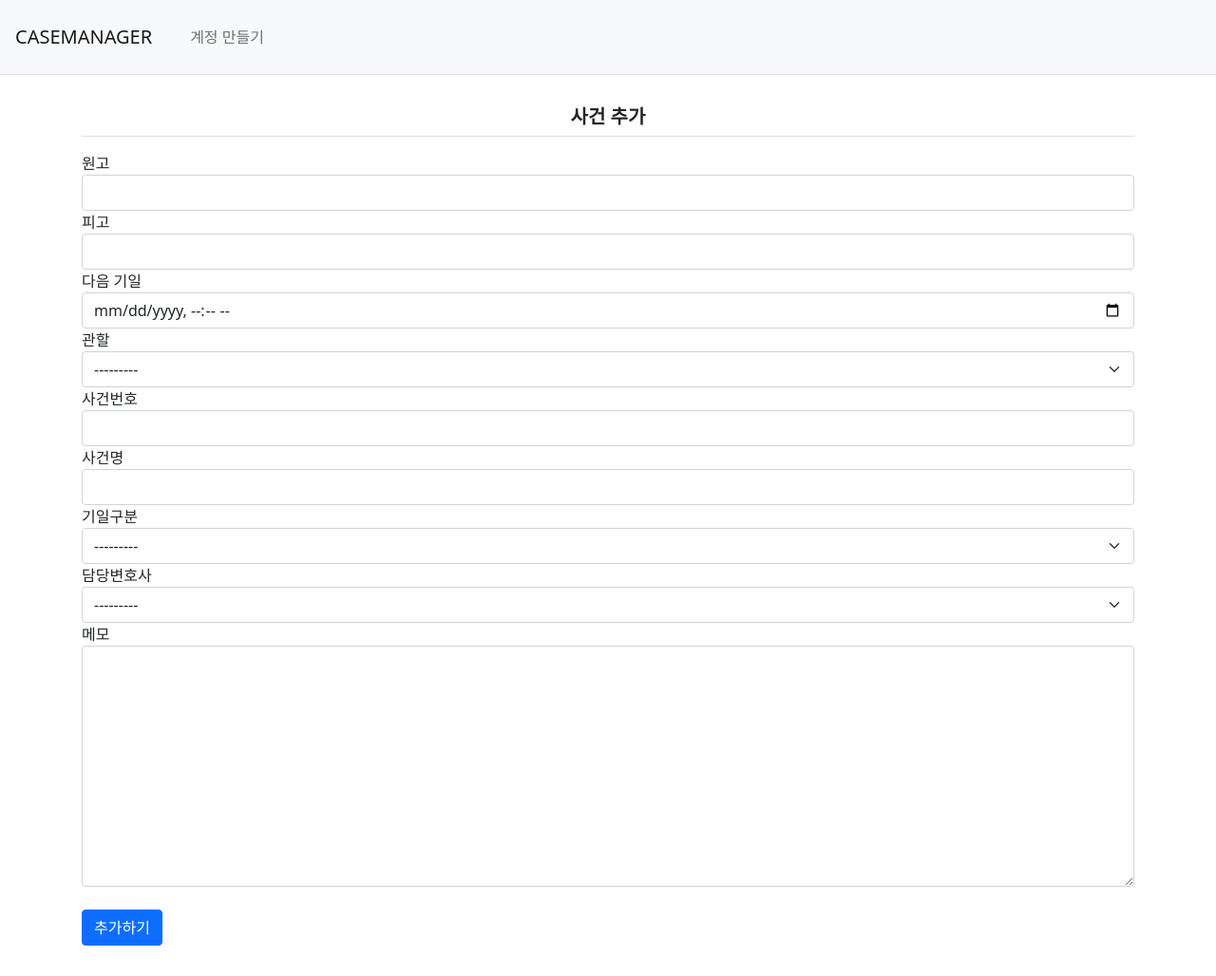
After one commit to sysyaaa/casemanager, a Django app: page /case/add/ in a window 1280 px wide. The commit adds this page. Shown: the whole page at 95% size. Run offline with Django 4.2, Linux system fonts and the light colour scheme; some libraries are stand-ins or nearby versions.

Commit message:
case add function
case add function

```diff
--- /dev/null
+++ b/cases/forms.py
@@ -0,0 +1,34 @@
+from django import forms
+from django.forms import widgets
+from .models import Case
+
+
+class CaseAddForm(forms.ModelForm):
+    class Meta:
+        model = Case
+        fields = [
+            "plaintiff_name",
+            "defendant_name",
+            "court_datetime",
+            "court_location",
+            "case_num",
+            "case_name",
+            "casedate_type",
+            "case_attorney",
+            "memo",
+        ]
+        # widgets = {
+        #     "plaintiff_name": forms.TextInput(attrs={"class": "form-control"}),
+        #     "defendant_name": forms.TextInput(attrs={"class": "form-control"}),
+        #     "court_datetime": widgets.DateTimeInput(
+        #         attrs={"type": "datetime-local", "class": "form-control"}
+        #     ),
+        #     "court_location": forms.Select(attrs={"class": "form-select"}),
+        #     "case_num": forms.TextInput(
+        #         attrs={"class": "form-control", "placeholder": "예: 2000가합1234"}
+        #     ),
+        #     "case_name": forms.TextInput(attrs={"class": "form-control"}),
+        #     "casedate_type": forms.Select(attrs={"class": "form-select"}),
+        #     "case_attorney": forms.Select(attrs={"class": "form-select"}),
+        #     "memo": forms.Textarea(attrs={"class": "form-control", "rows": 10}),
+        # }
--- a/cases/models.py
+++ b/cases/models.py
@@ -40,5 +40,7 @@ class Case(core_models.TimeStampedModel):
     )
     memo = models.TextField(verbose_name="메모", blank=True)
 
+    modify_date = models.DateTimeField(null=True, blank=True)
+
     def __str__(self):
         return f"{self.case_num} / {self. plaintiff_name} - {self.defendant_name}"
--- a/cases/urls.py
+++ b/cases/urls.py
@@ -6,4 +6,5 @@ app_name = "cases"
 urlpatterns = [
     path("", views.all_cases, name="all_cases"),
     path("<int:pk>/", views.detail, name="case_detail"),
+    path("add/", views.case_add, name="case_add"),
 ]
--- a/cases/views.py
+++ b/cases/views.py
@@ -1,4 +1,5 @@
-from django.shortcuts import render, get_object_or_404
+from django.shortcuts import render, get_object_or_404, redirect
+from .forms import CaseAddForm
 from .models import Case
 
 
@@ -21,8 +22,23 @@ def all_cases(request):
     context = {"data": data}
     return render(request, "cases/case_list.html", context)
 
+
 def detail(request, pk):
     """사건 내용 출력"""
     case = get_object_or_404(Case, pk=pk)
     context = {"case": case}
     return render(request, "cases/case_detail.html", context)
+
+
+def case_add(request):
+    """사건 추가"""
+
+    if request.method == "POST":
+        form = CaseAddForm(request.POST)
+        if form.is_valid():
+            form.save()
+            return redirect("cases:all_cases")
+    else:
+        form = CaseAddForm()
+
+    return render(request, "cases/case_add.html", {"form": form})
--- a/templates/base.html
+++ b/templates/base.html
@@ -13,6 +13,17 @@
 <body>
     <header>
         {% include "partial/nav.html" %}
+        {% block addcase_search_bar %}
+            <nav class="navbar me-auto navbar-light bg-light border-bottom" style="background-color: #DCFDFF;">
+            {% if user.is_authenticated %}
+                <a class="btn btn-primary" href="{% url "cases:case_add" %}" role="button"> 사건 추가 </a>
+                <form class="d-flex">
+                    <input class="form-control me-2" type="search" placeholder="Search" aria-label="Search">
+                    <button class="btn btn-outline-dark" type="submit"> Search </button>
+                </form>
+             {% endif %}
+            </nav>
+        {% endblock addcase_search_bar %}
     </header>
     {% block content %}{% endblock %}
 </body>
--- /dev/null
+++ b/templates/cases/case_add.html
@@ -0,0 +1,75 @@
+{% extends "base.html" %}
+
+{% block page_title %}사건 추가{% endblock page_title %}
+
+{% block addcase_search_bar %}{% endblock addcase_search_bar %}
+
+
+{% block content %}
+    <div class="container p-3 float-left">
+        <h5 class = "my-3 border-bottom pb-2 text-center"><strong>사건 추가</strong></h5>
+        <form method="post" class="post-form my-3">
+            {% csrf_token %}
+
+            {% if form.errors %}
+                <div class="alert alert-danger" role="alert">
+                {% for field in form %}
+                    {% if field.errors %}
+                        <strong>{{field.label}}</strong>
+                        {{field.errors}}
+                    {% endif %}
+                {% endfor %}
+                </div>
+            {% endif %}
+            <div class="form-group">
+                <label for="plaintiff_name">원고</label>
+                <input required type="text" class="form-control" name="plaintiff_name" id="plaintiff_name" value="{{form.plaintiff_name.value|default_if_none:''}}">
+            </div>
+            <div class="form-group">
+                <label for="defendant_name">피고</label>
+                <input required type="text" class="form-control" name="defendant_name" id="defendant_name" value="{{form.defendant_name.value|default_if_none:''}}">
+            </div>
+            <div class="form-group">
+                <label for="court_datetime">다음 기일</label>
+                <input required type="datetime-local" class="form-control" name="court_datetime" id="court_datetime" value="{{form.court_datetime.value|default_if_none:''}}">
+            </div>
+            <div class="form-group">
+                <label for="court_location">관할</label>
+                <select class="form-select">
+                    {% for a in form.court_location %}
+                        {{a}}
+                    {% endfor %}
+                </select>
+            </div>
+            <div class="form-group">
+                <label for="case_num">사건번호</label>
+                <input required type="text" class="form-control" name="case_num" id="case_num" value="{{form.case_num.value|default_if_none:''}}">
+            </div>
+            <div class="form-group">
+                <label for="case_name">사건명</label>
+                <input required type="text" class="form-control" name="case_name" id="case_name" value="{{form.case_name.value|default_if_none:''}}">
+            </div>
+            <div class="form-group">
+                <label for="casedate_type">기일구분</label>
+                <select class="form-select" name="casedate_type" id="casedate_type">
+                    {% for a in form.casedate_type %}
+                        {{a}}
+                    {% endfor %}
+                </select>
+            </div>
+            <div class="form-group">
+                <label for="plaintiff_name">담당변호사</label>
+                <select class="form-select" name="case_attorney" id="case_attorney">
+                    {% for a in form.case_attorney %}
+                        {{a}}
+                    {% endfor %}
+                </select>
+            </div>
+            <div class="form-group">
+                <label for="plaintiff_name">메모</label>
+                <textarea class="form-control" name="memo" id="memo" rows="10" value="{{form.memo.value|default_if_none:''}}"></textarea>
+            <br>
+            <button class="btn btn-primary" type="submit">추가하기</button>
+        </form>
+    </div>
+{% endblock %}
--- a/templates/cases/case_list.html
+++ b/templates/cases/case_list.html
@@ -29,7 +29,7 @@
                     <td class="text-center">{{case.defendant_name}}</td>
                     <td class="text-center">{{case.casedate_type}}</td>
                     <td class="text-center">{{case.case_attorney}}</td>
-                    <td class="text-center">{{case.memo}}</td>
+                    <td class="text-center"><a href="{% url "cases:case_detail" %}">상세정보 보기</a></td>
                  </tr>
             {% endfor %}
         </tbody>
--- a/templates/partial/nav.html
+++ b/templates/partial/nav.html
@@ -12,5 +12,5 @@
                 <a class="nav-link" href="{% url "users:signup" %}"> 계정 만들기 </a>
             </li>
         </ul>
-  </div>
+    </div>
 </nav>
```
Also changed, not shown: templates/cases/case_detail.html (+2 -6 lines), cases/migrations/0007_case_modify_date.py (added).
